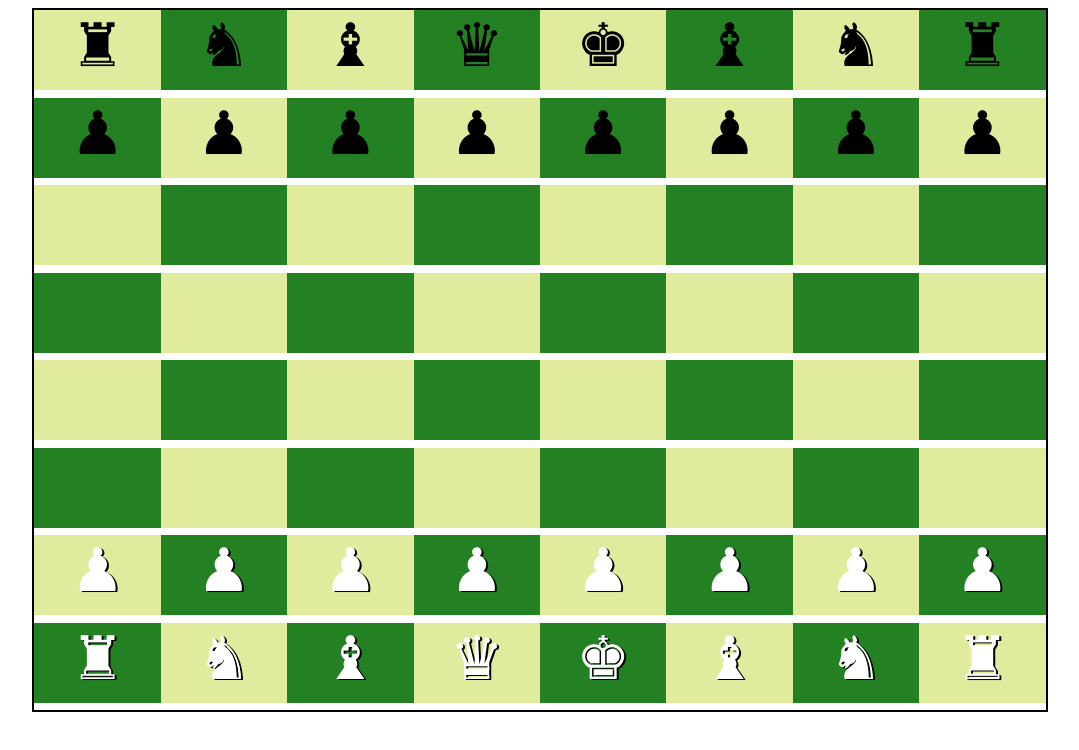
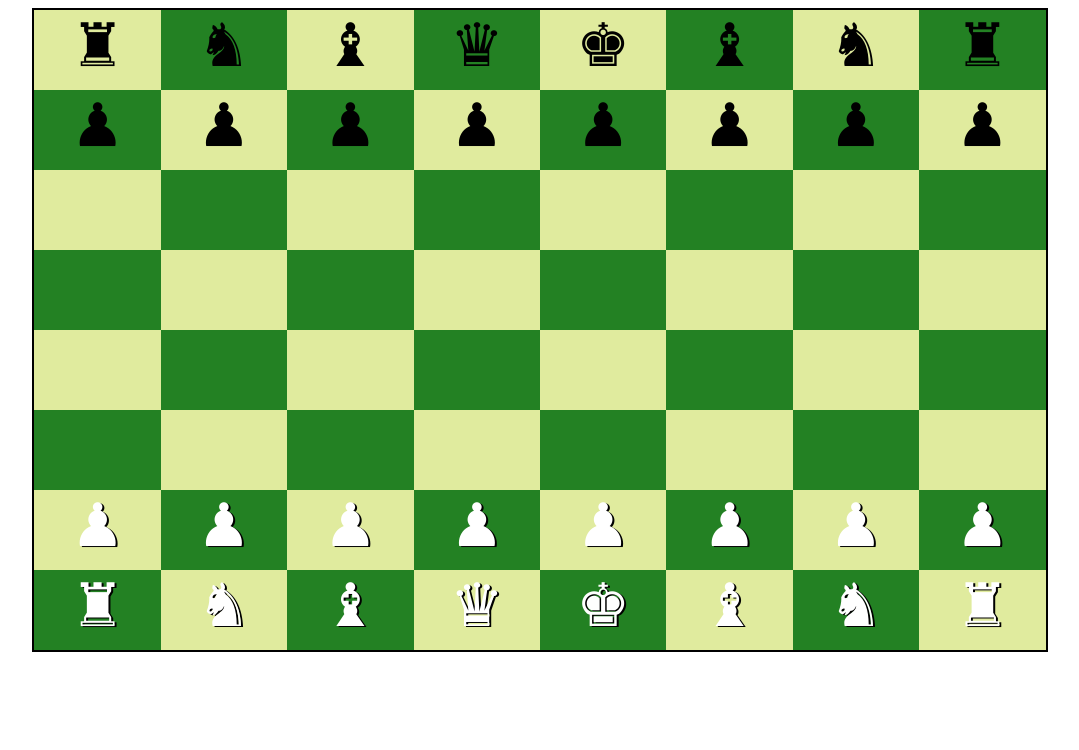
Before and after one commit to muhammadhasnain112/chess-Game, a plain HTML site: page index.html in a window 1280 px wide. Shown: the whole page, without its empty margins (100-1179 px from the left). Drawn offline with Linux system fonts and the light colour scheme.

Commit message:
Update style.css

```diff
--- a/style.css
+++ b/style.css
@@ -5,7 +5,7 @@ justify-content: center;
 }
 .chessboard{
     border: 2px solid black;
-width: 80%; height: 700px;
+width: 80%; height: 640px;
 display: flex;
 flex-wrap: wrap;
 font-size: 60px;
```
